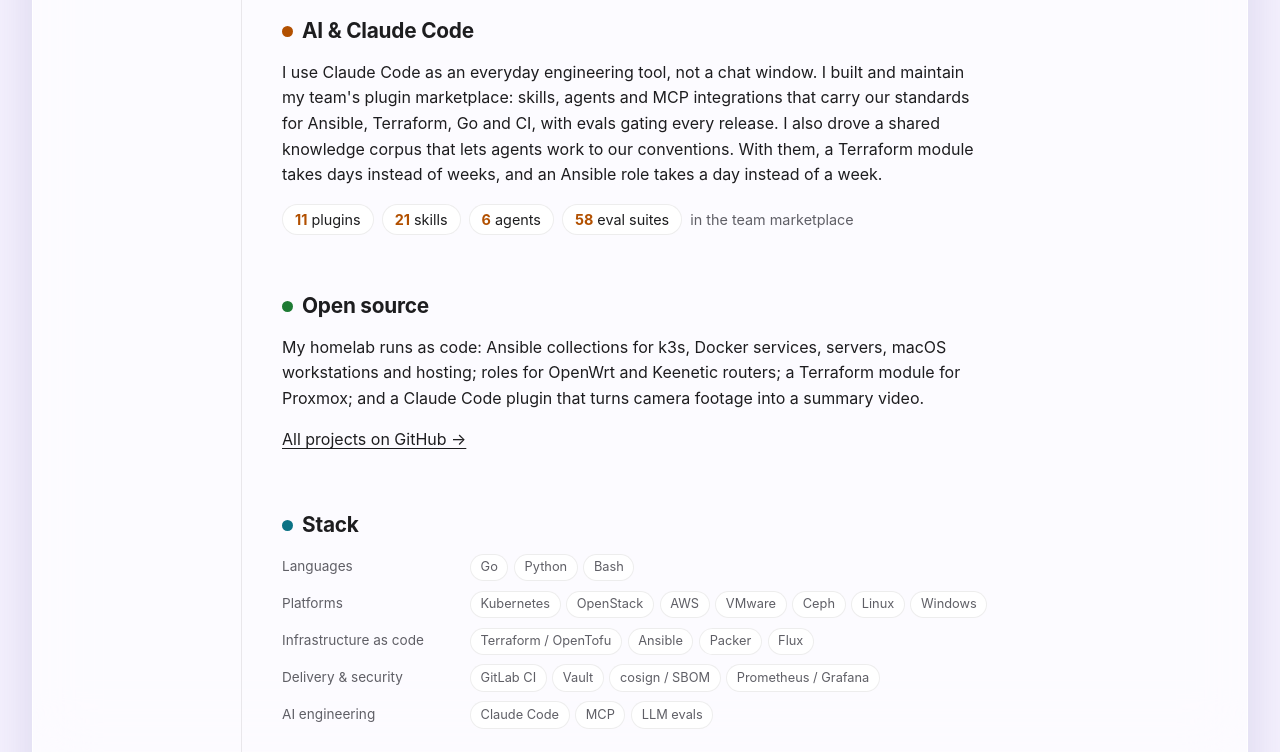
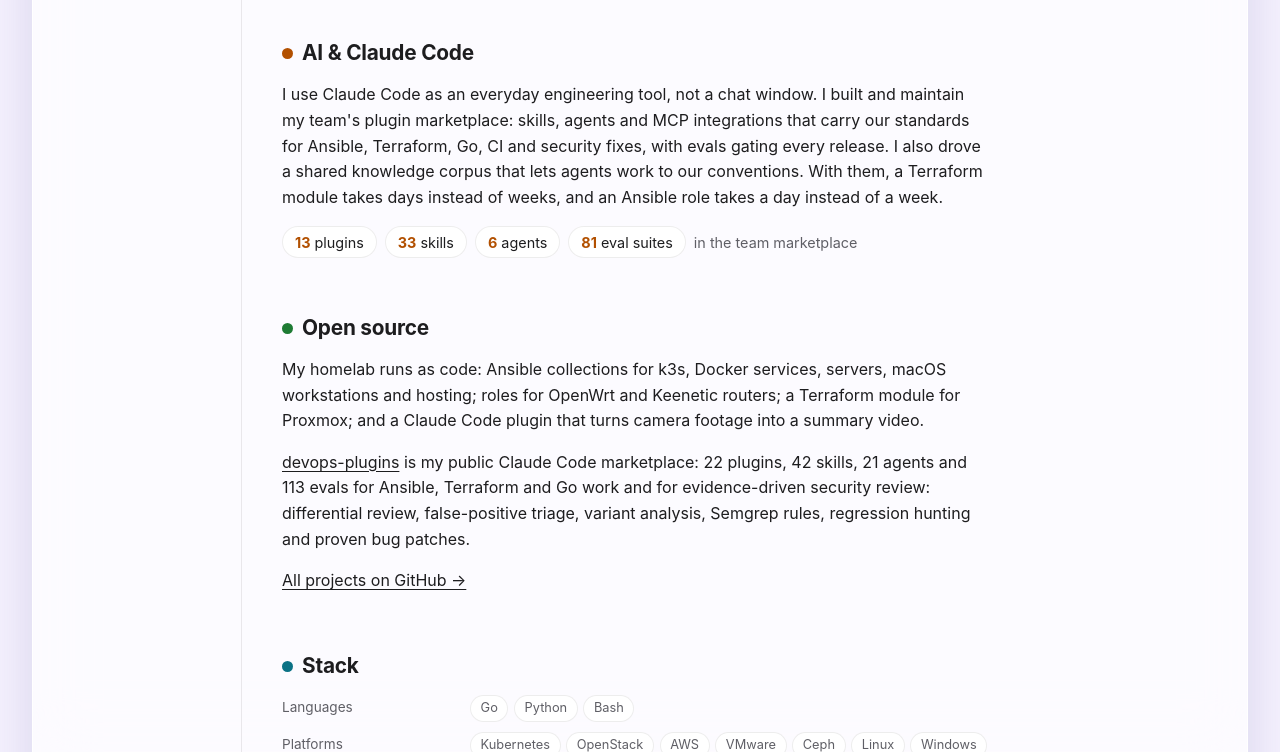
Before and after one commit to flyoverhead/flyoverhead.github.io, an Astro site: page / in a window 1280 px wide. Shown: the part 914-1666 px from the top of the page. Built offline with nearby package versions, Linux system fonts and the light colour scheme; Astro itself is replaced by a stand-in of ours.

Commit message:
feat: refresh AI marketplace figures and add devops-plugins
The AI section and the impact strip still showed the team marketplace as
of October: 11 plugins, 21 skills, 6 agents, 58 eval suites. Counted from
the marketplace's main branch on 2026-11-15, the figures are 13 plugins,
33 skills, 6 agents and 81 eval suites. The new plugins are security
fixes and identity management.

- AI section: new figures, and security fixes added to the scope.
- Impact strip: 13 · 81.
- Work card: mentions the security plugins that fix scanner findings.
- Open source: a paragraph and link for the public devops-plugins
  marketplace (22 plugins, 42 skills, 21 agents, 113 evals).

The #oss e2e test asserted exactly one link. It now checks the GitHub
profile link and the devops-plugins link by name.

Checked locally: npm run build, npm test (14/14, NDA scan included),
npm run test:e2e (64/64), npm run validate.

Signed-off-by: flyoverhead <flypatriotka@gmail.com>

```diff
--- a/src/components/AiSection.astro
+++ b/src/components/AiSection.astro
@@ -3,15 +3,15 @@
   <p class="lead">
     I use Claude Code as an everyday engineering tool, not a chat window. I built and maintain my
     team's plugin marketplace: skills, agents and MCP integrations that carry our standards for
-    Ansible, Terraform, Go and CI, with evals gating every release. I also drove a shared knowledge
-    corpus that lets agents work to our conventions. With them, a Terraform module takes days
-    instead of weeks, and an Ansible role takes a day instead of a week.
+    Ansible, Terraform, Go, CI and security fixes, with evals gating every release. I also drove a
+    shared knowledge corpus that lets agents work to our conventions. With them, a Terraform module
+    takes days instead of weeks, and an Ansible role takes a day instead of a week.
   </p>
   <p class="marketplace-stats">
-    <span class="stat"><b>11</b> plugins</span>
-    <span class="stat"><b>21</b> skills</span>
+    <span class="stat"><b>13</b> plugins</span>
+    <span class="stat"><b>33</b> skills</span>
     <span class="stat"><b>6</b> agents</span>
-    <span class="stat"><b>58</b> eval suites</span>
+    <span class="stat"><b>81</b> eval suites</span>
     <span class="muted">in the team marketplace</span>
   </p>
 </section>
--- a/src/components/OpenSource.astro
+++ b/src/components/OpenSource.astro
@@ -8,6 +8,12 @@ const { github } = Astro.props as { github: string };
     workstations and hosting; roles for OpenWrt and Keenetic routers; a Terraform module for
     Proxmox; and a Claude Code plugin that turns camera footage into a summary video.
   </p>
+  <p class="lead">
+    <a href="https://github.com/flyoverhead/devops-plugins">devops-plugins</a> is my public Claude
+    Code marketplace: 22 plugins, 42 skills, 21 agents and 113 evals for Ansible, Terraform and Go
+    work and for evidence-driven security review: differential review, false-positive triage,
+    variant analysis, Semgrep rules, regression hunting and proven bug patches.
+  </p>
   <p><a href={github}>All projects on GitHub →</a></p>
 </section>
 
--- a/src/data/metrics.yaml
+++ b/src/data/metrics.yaml
@@ -4,5 +4,5 @@
   label: Ansible roles
 - value: "21"
   label: CI components I created
-- value: 11 · 58
+- value: 13 · 81
   label: AI plugins · eval suites
--- a/src/data/work.yaml
+++ b/src/data/work.yaml
@@ -6,7 +6,7 @@
   oneLiner: Rolling out short-lived per-role identities in Vault in place of one broad CI secrets token, with read-only twins for merge-request runs, proven by a deny-matrix test harness. Images, charts and GitOps artifacts are signed through Vault, with SBOMs.
 - title: AI-operable infrastructure
   kind: ai
-  oneLiner: Eval-gated Claude Code skills, a shared knowledge corpus and MCP integrations, so agents follow team conventions and stay in check mode. Terraform modules in days instead of weeks.
+  oneLiner: Eval-gated Claude Code skills, a shared knowledge corpus and MCP integrations, so agents follow team conventions and stay in check mode, plus security plugins that fix scanner findings. Terraform modules in days instead of weeks.
 - title: Golden-image factory
   kind: reliability
   oneLiner: Linux and Windows Server images built as code and published to OpenStack in every datacentre and to vSphere.
```
Also changed, not shown: tests/e2e/home.spec.ts (+4 -3 lines), tests/unit/data.test.ts (+1 -1 lines).
